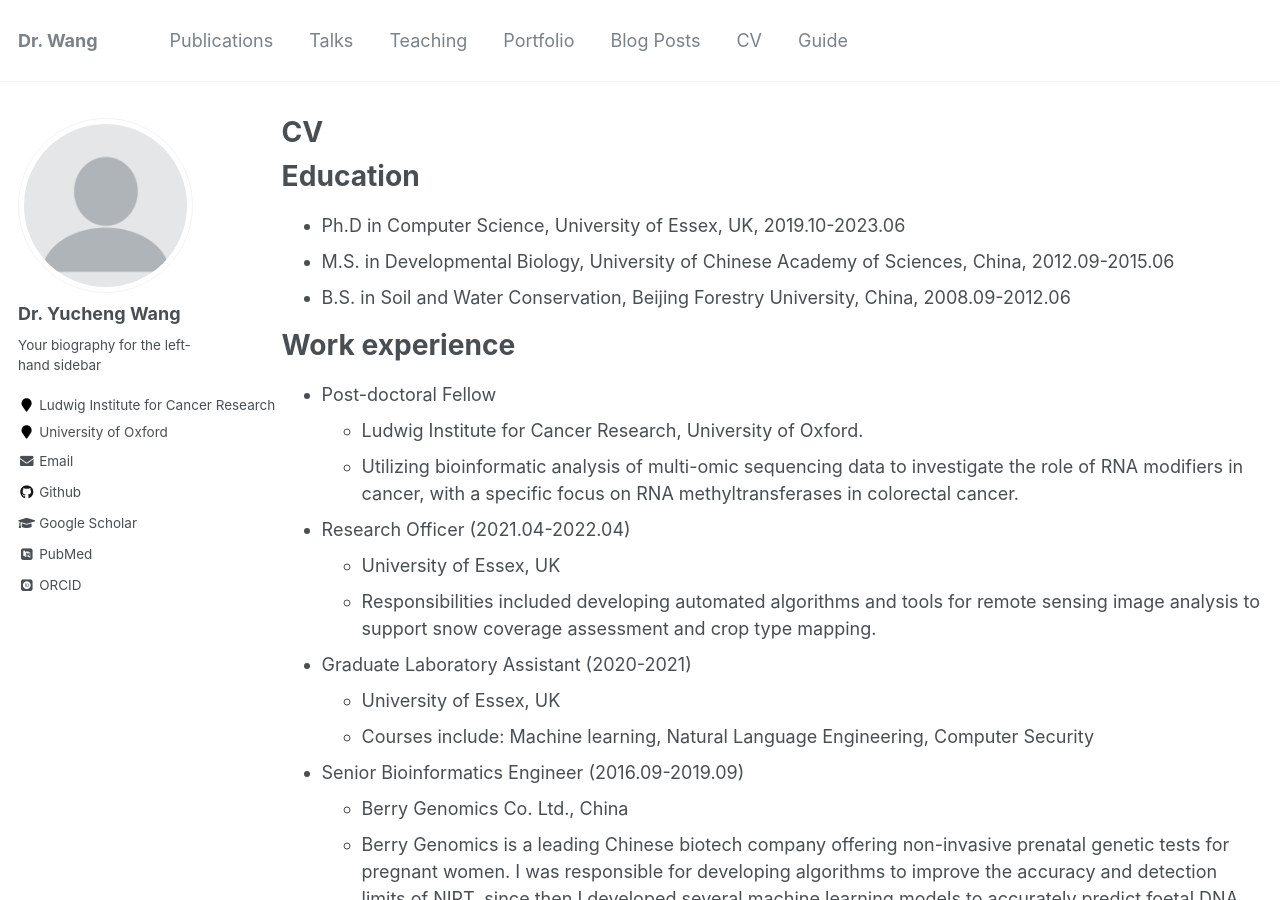
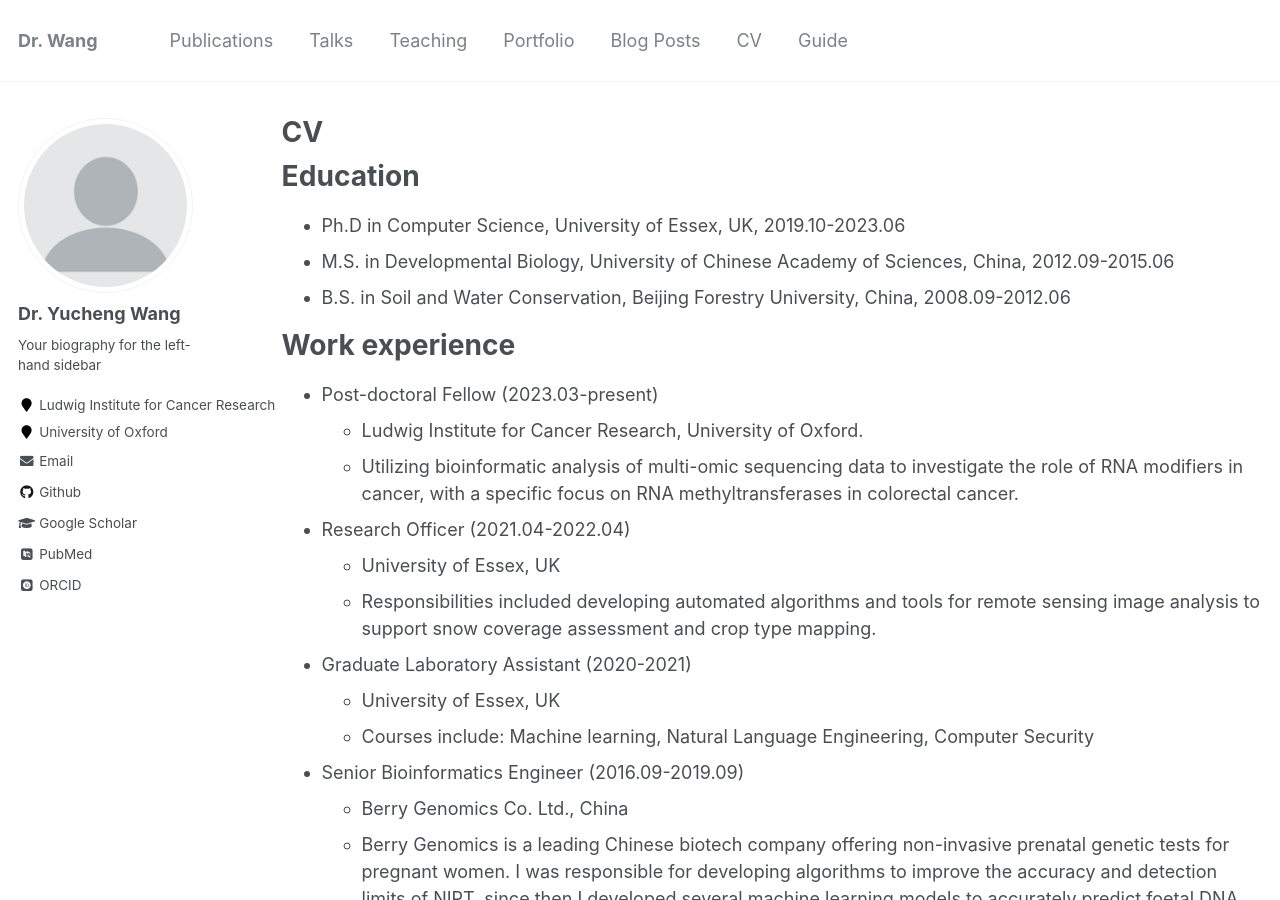
Before and after one commit to yiluyucheng/yiluyucheng.github.io, a Jekyll site: the page built from _pages/cv.md, in a window 1280 px wide and 900 px high. Built offline with Jekyll 4.4.1, drawn with Linux system fonts in a browser that asks for light colours; some web fonts are replaced.

Commit message:
Update cv.md

```diff
--- a/_pages/cv.md
+++ b/_pages/cv.md
@@ -18,7 +18,7 @@ Education
 
 Work experience
 ======
-* Post-doctoral Fellow
+* Post-doctoral Fellow (2023.03-present)
   * Ludwig Institute for Cancer Research, University of Oxford.
   * Utilizing bioinformatic analysis of multi-omic sequencing data to investigate the role of RNA modifiers in cancer, with a specific focus on RNA methyltransferases in colorectal cancer.
 
```
